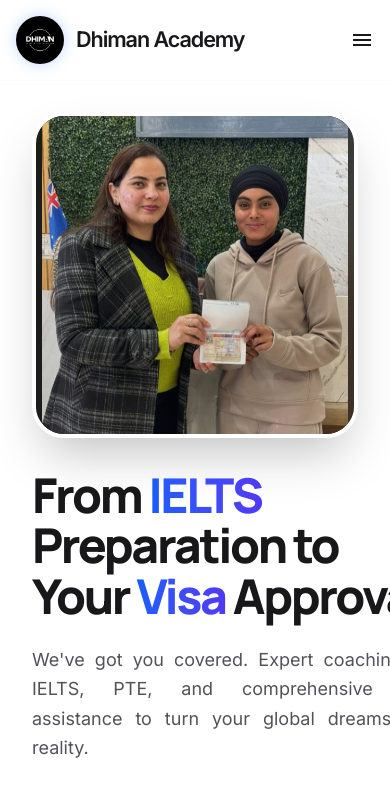
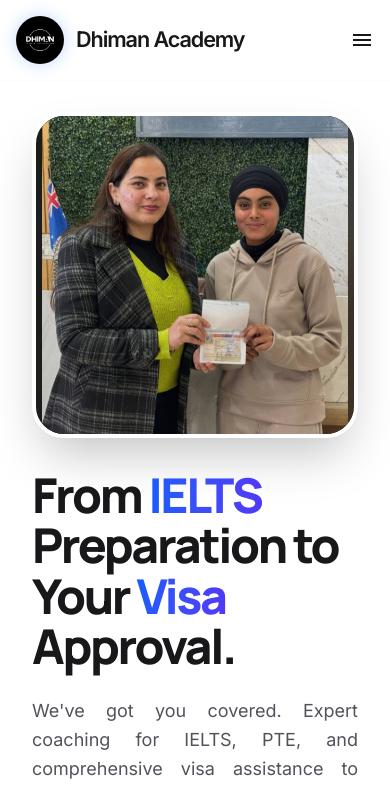
Before and after one commit to gagnkainth/dhimanacademy, a React (Vite) app: page / in a window 390 px wide. Shown: the top 788 px of the page. Built offline with nearby package versions, Linux system fonts and the light colour scheme.

Commit message:
Fix mobile text overflow in hero section

```diff
--- a/src/App.tsx
+++ b/src/App.tsx
@@ -231,7 +231,7 @@
                 </div>
 
                 <h1 className="text-5xl lg:text-[4rem] xl:text-[4.5rem] font-black text-primary leading-[1.05] tracking-tighter mb-6">
-                  From <span className="text-transparent bg-clip-text bg-gradient-to-r from-blue-600 to-indigo-600">IELTS</span> Preparation to <span className="whitespace-nowrap">Your <span className="text-transparent bg-clip-text bg-gradient-to-r from-blue-600 to-indigo-600">Visa</span> Approval.</span>
+                  From <span className="text-transparent bg-clip-text bg-gradient-to-r from-blue-600 to-indigo-600">IELTS</span> Preparation to Your <span className="text-transparent bg-clip-text bg-gradient-to-r from-blue-600 to-indigo-600">Visa</span> Approval.
                 </h1>
 
                 <p className="text-lg xl:text-xl text-on-surface-variant mb-10 leading-relaxed text-justify">
```
